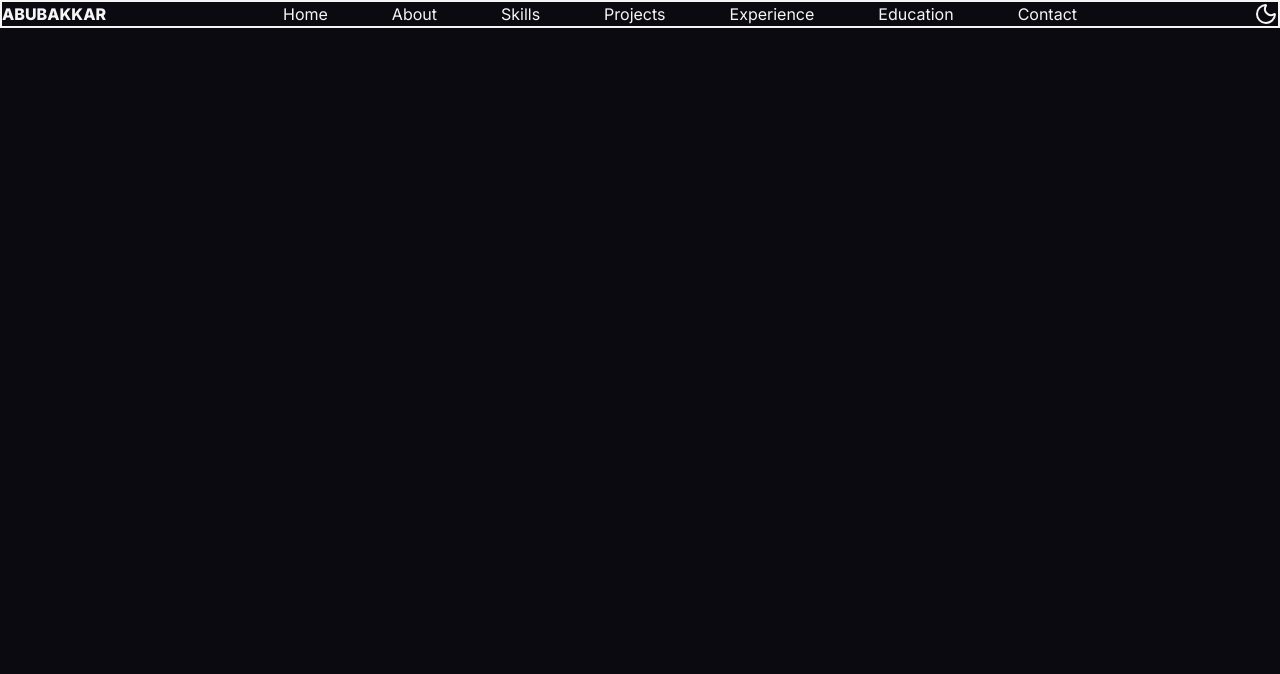
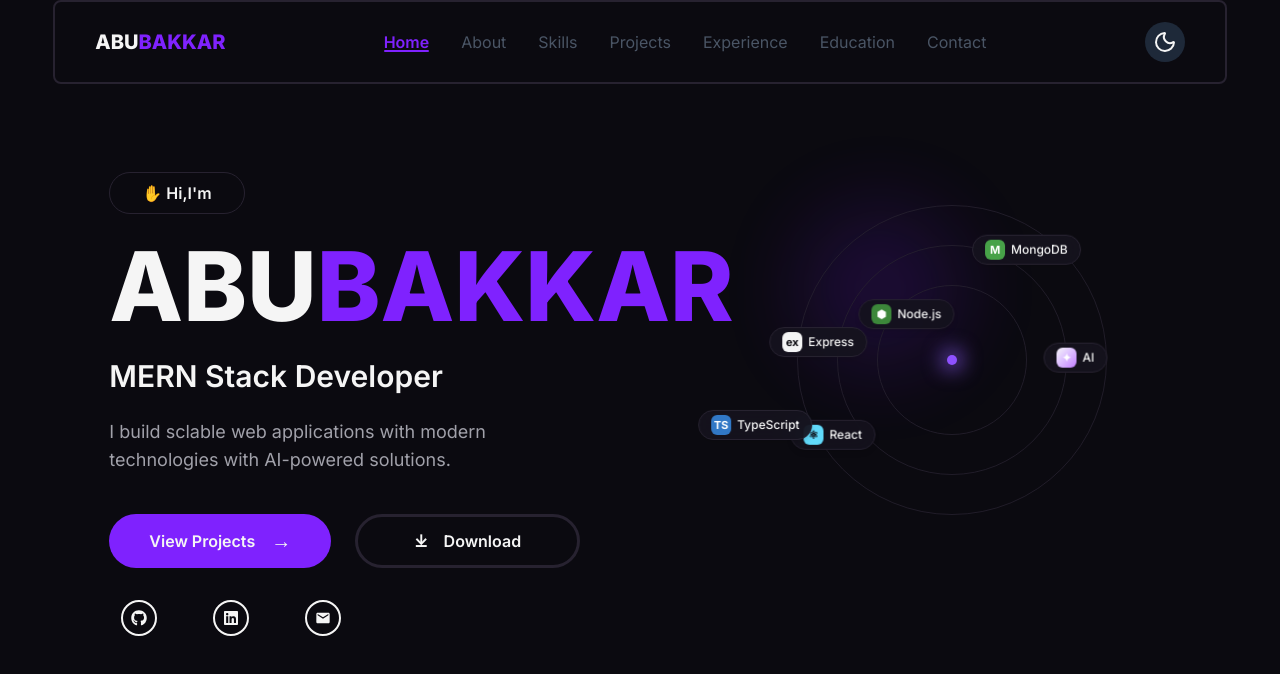
Before and after one commit to abubakkar-dev-code/personal_portfolio, a React (Vite) app in the folder frontend/: page / in a window 1280 px wide. Shown: the top 674 px of the page. Built offline with nearby package versions, Linux system fonts and the light colour scheme.

Commit message:
Completed the navbar and header section

```diff
--- a/frontend/package.json
+++ b/frontend/package.json
@@ -14,6 +14,7 @@
     "lucide-react": "^1.47.0",
     "react": "^19.2.8",
     "react-dom": "^19.2.8",
+    "react-icons": "^5.7.0",
     "react-router-dom": "^7.18.4",
     "tailwindcss": "^4.3.3"
   },
--- a/frontend/src/components/NavBar.tsx
+++ b/frontend/src/components/NavBar.tsx
@@ -1,42 +1,108 @@
-import { Moon } from "lucide-react";
+import { Menu, Moon, X, Sun } from "lucide-react";
+import { useState } from "react";
+
 import { Link } from "react-router-dom";
 
 const NavBar = () => {
+  const links = [
+    {
+      name: "Home",
+      path: "/",
+    },
+    {
+      name: "About",
+      path: "#about",
+    },
+    {
+      name: "Skills",
+      path: "#skills",
+    },
+    {
+      name: "Projects",
+      path: "#projects",
+    },
+    {
+      name: "Experience",
+      path: "#experience",
+    },
+    {
+      name: "Education",
+      path: "#education",
+    },
+    {
+      name: "Contact",
+      path: "#contact",
+    },
+  ];
+  const [activeStatus, setActiveStatus] = useState("home");
+  const [isMenuOpen, setIsMenuOpen] = useState(false);
+  const [isDark, setIsDark] = useState(true);
+  const togggleTheme = () => {
+    setIsDark((prev) => !prev);
+    document.documentElement.classList.toggle("light");
+  };
   return (
     <header>
-      <nav className="flex justify-between w-full border-2 w-[90%]" >
+      <nav className="flex px-6 lg:px-10 py-5  border-2 border-border rounded-lg w-11/12 mx-auto items-center">
         <div>
-          <h1 className="font-extrabold">ABUBAKKAR</h1>
+          <h1 className="font-extrabold text-xl">
+            ABU<span className="text-violet-600">BAKKAR</span>
+          </h1>
         </div>
-        <div>
-          <ul className="flex gap-16">
-            <li>
-              <Link to="/">Home</Link>
-            </li>
-            <li>
-              <Link to="/">About</Link>
-            </li>
-            <li>
-              <Link to="/">Skills</Link>
-            </li>
-            <li>
-              <Link to="/">Projects</Link>
-            </li>
-            <li>
-              <Link to="/">Experience</Link>
-            </li>
-            <li>
-              <Link to="/">Education</Link>
-            </li>
-            <li>
-              <Link to="/">Contact</Link>
-            </li>
+        <div className="flex-1 flex justify-center">
+          <ul className="hidden lg:flex gap-8">
+            {links.map((link) => {
+              const isActive = activeStatus === link.name.toLowerCase();
+              return (
+                <li key={link.name}>
+                  <Link
+                    to={link.path}
+                    onClick={() => setActiveStatus(link.name.toLowerCase())}
+                    className={`transition-all duration-200 relative after:content-[""] after:absolute after:bottom-0 after:left-0 after:w-full after:h-0.5 after:bg-violet-600 after:origin-bottom-left after:scale-x-0 after:transition-transform after:duration-300 after:ease-out hover:after:scale-x-100 ${isActive ? "text-violet-600 font-semibold" : "text-gray-600"}`}
+                  >
+                    {link.name}
+                    {isActive && (
+                      <span className="absolute bottom-0 left-0 right-0 w-full h-0.5 bg-violet-600 rounded-full"></span>
+                    )}
+                  </Link>
+                </li>
+              );
+            })}
           </ul>
         </div>
-        <div>
-          <Moon />
+        <div
+          onClick={togggleTheme}
+          className="px-2 py-2 rounded-full bg-gray-800 shrink-0 cursor-pointer"
+        >
+          {isDark ? <Moon /> : <Sun color="#FFFFFF"/>}
+        </div>
+        <div className="lg:hidden" onClick={() => setIsMenuOpen(!isMenuOpen)}>
+          {isMenuOpen?<X color="#ffffff" />:<Menu/>}
         </div>
       </nav>
+      {isMenuOpen && (
+        <div className="lg:hidden w-11/12 mx-auto rounded-lg border-2 border-border bg-secondary mt-2 p-5">
+          <ul className="flex flex-col gap-6">
+            {links.map((link) => {
+              const isActive = activeStatus === link.name.toLowerCase();
+              return (
+                <li key={link.name}>
+                  <Link
+                    to={link.path}
+                    onClick={() => setActiveStatus(link.name.toLowerCase())}
+                    className={`transition-all duration-200 relative after:content-[""] after:absolute after:bottom-0 after:left-0 after:w-full after:h-0.5 after:bg-violet-600 after:origin-bottom-left after:scale-x-0 after:transition-transform after:duration-300 after:ease-out hover:after:scale-x-100 ${isActive ? "text-violet-600 font-semibold" : "text-gray-600"}`}
+                  >
+                    {link.name}
+                    {isActive && (
+                      <span className="absolute bottom-0 left-0 right-0 w-full h-0.5 bg-violet-600 rounded-full"></span>
+                    )}
+                  </Link>
+                </li>
+              );
+            })}
+          </ul>
+        </div>
+      )}
     </header>
   );
 };
--- /dev/null
+++ b/frontend/src/components/OrbitVisuals.tsx
@@ -0,0 +1,123 @@
+const orbitConfig = [
+  {
+    ring: 1,
+    radius: 75,
+    duration: 16,
+    reverse: false,
+    angle: 0,
+    icon: "⚛",
+    label: "React",
+    iconBg: "bg-[#61DAFB]",
+    iconColor: "text-[#0B0A10]",
+  },
+  {
+    ring: 1,
+    radius: 75,
+    duration: 16,
+    reverse: false,
+    angle: 180,
+    icon: "⬢",
+    label: "Node.js",
+    iconBg: "bg-[#3C873A]",
+    iconColor: "text-white",
+  },
+  {
+    ring: 2,
+    radius: 115,
+    duration: 24,
+    reverse: true,
+    angle: 60,
+    icon: "M",
+    label: "MongoDB",
+    iconBg: "bg-[#47A248]",
+    iconColor: "text-white",
+  },
+  {
+    ring: 2,
+    radius: 115,
+    duration: 24,
+    reverse: true,
+    angle: 240,
+    icon: "ex",
+    label: "Express",
+    iconBg: "bg-zinc-100",
+    iconColor: "text-[#0B0A10]",
+  },
+  {
+    ring: 3,
+    radius: 155,
+    duration: 32,
+    reverse: false,
+    angle: 110,
+    icon: "TS",
+    label: "TypeScript",
+    iconBg: "bg-[#3178C6]",
+    iconColor: "text-white",
+  },
+  {
+    ring: 3,
+    radius: 155,
+    duration: 32,
+    reverse: false,
+    angle: 290,
+    icon: "✦",
+    label: "AI",
+    iconBg: "bg-gradient-to-br from-primary to-purple-400",
+    iconColor: "text-white",
+  },
+];
+
+export default function OrbitVisual() {
+  const uniqueRadii = Array.from(
+    new Set(orbitConfig.map((item) => item.radius)),
+  );
+  return (
+    <div className="relative w-full max-w-90 aspect-square mx-auto flex items-center justify-center">
+      <div
+        className="absolute left-1/2 top-1/2 h-36 w-36 -translate-x-1/2 -translate-y-1/2 rounded-full bg-violet-600/20 blur-2xl"
+        style={{ animation: "pulse-slow 4s ease-in-out infinite" }}
+      />
+      {uniqueRadii.map((radius) => (
+        <div
+          key={radius}
+          className="absolute left-1/2 top-1/2 -translate-x-1/2 -translate-y-1/2 rounded-full border border-border/80"
+          style={{ width: `${radius * 2}px`, height: `${radius * 2}px` }}
+        />
+      ))}
+      <div className="absolute left-1/2 top-1/2 h-2.5 w-2.5 -translate-x-1/2 -translate-y-1/2 rounded-full bg-violet-500 shadow-[0_0_20px_5px_rgba(139,92,246,0.8)]" />
+      {orbitConfig.map((item, i) => (
+        <div
+          key={i}
+          className="absolute left-1/2 top-1/2 w-0 h-0 pointer-events-none"
+          style={{
+            animation: `${item.reverse ? "orbit-reverse" : "orbit"} ${item.duration}s linear infinite`,
+          }}
+        >
+          <div
+            className="absolute left-0 top-0"
+            style={{
+              transform: `rotate(${item.angle}deg) translateX(${item.radius}px) rotate(-${item.angle}deg)`,
+            }}
+          >
+            <div
+              style={{
+                animation: `${item.reverse ? "orbit" : "orbit-reverse"} ${item.duration}s linear infinite`,
+              }}
+            >
+              <div className="pointer-events-auto -translate-x-1/2 -translate-y-1/2 flex items-center gap-1.5 whitespace-nowrap rounded-full border border-border bg-card/90 backdrop-blur-md px-3 py-1 shadow-md transition-transform hover:scale-110 hover:border-violet-500">
+                <span
+                  className={`flex h-5 w-5 items-center justify-center rounded-md text-[11px] font-bold ${item.iconBg} ${item.iconColor}`}
+                >
+                  {item.icon}
+                </span>
+                <span className="text-xs font-medium text-primary">
+                  {item.label}
+                </span>
+              </div>
+            </div>
+          </div>
+        </div>
+      ))}
+    </div>
+  );
+}
--- a/frontend/src/pages/Home.tsx
+++ b/frontend/src/pages/Home.tsx
@@ -1,10 +1,11 @@
-import React from "react";
 import NavBar from "../components/NavBar";
+import Hero from "../sections/hero/Hero";
 
 const Home = () => {
   return (
     <div>
       <NavBar />
+      <Hero />
     </div>
   );
 };
--- /dev/null
+++ b/frontend/src/sections/Education/Education.tsx
@@ -0,0 +1,9 @@
+import React from 'react'
+
+const Education = () => {
+  return (
+    <div>Education</div>
+  )
+}
+
+export default Education
--- /dev/null
+++ b/frontend/src/sections/about/About.tsx
@@ -0,0 +1,4 @@
+const About = () => {
+  return <div>About</div>;
+};
+export default About;
--- /dev/null
+++ b/frontend/src/sections/contact/Contact.tsx
@@ -0,0 +1,9 @@
+
+
+const Contact = () => {
+  return (
+    <div>Contact</div>
+  )
+}
+
+export default Contact
--- /dev/null
+++ b/frontend/src/sections/experience/Experience.tsx
@@ -0,0 +1,9 @@
+import React from 'react'
+
+const Experience = () => {
+  return (
+    <div>Experience</div>
+  )
+}
+
+export default Experience
--- /dev/null
+++ b/frontend/src/sections/hero/Hero.tsx
@@ -0,0 +1,52 @@
+import { MdEmail } from "react-icons/md";
+import OrbitVisual from "../../components/OrbitVisuals";
+import { FaGithub, FaLinkedin } from "react-icons/fa";
+
+const Hero = () => {
+  return (
+    <div className="mt-14">
+      <div className="w-11/12 mx-auto px-14 py-8 flex flex-col lg:flex lg:flex-row">
+        <div className="flex-1">
+          <div className="py-2 px-8 border border-border w-fit rounded-full">
+            <p className="font-semibold">✋ Hi,I'm</p>
+          </div>
+          <h1 className="font-extrabold text-8xl mt-6">
+            ABU<span className="text-violet-600">BAKKAR</span>
+          </h1>
+          <h2 className="mt-6 font-semibold text-3xl">MERN Stack Developer</h2>
+          <p className="text-text-secondary text-lg mt-6">
+            I build sclable web applications with modern
+            <br />
+            technologies with AI-powered solutions.
+          </p>
+          <div className="mt-10 flex gap-6">
+            <button className="py-3 px-10 bg-violet-600 rounded-full font-semibold flex gap-4 items-center">
+              View Projects<span className="text-xl"> →</span>
+            </button>
+            <button className="py-3 px-14 rounded-full font-semibold border-3 border-border flex items-center gap-4">
+              <span> ⤓ </span>Download
+            </button>
+          </div>
+          <div className="mt-8 flex gap-14 px-3">
+            <div className="px-2 py-2 rounded-full border-2">
+              <FaGithub />
+            </div>
+            <div className="px-2 py-2 rounded-full border-2">
+              <FaLinkedin />
+            </div>
+            <div className="px-2 py-2 rounded-full border-2">
+              <MdEmail />
+            </div>
+          </div>
+        </div>
+        <div className="flex-1 mt-2">
+          <div>
+            <OrbitVisual />
+          </div>
+        </div>
+      </div>
+    </div>
+  );
+};
+
+export default Hero;
--- /dev/null
+++ b/frontend/src/sections/projects/Projects.tsx
@@ -0,0 +1,9 @@
+import React from 'react'
+
+const Projects = () => {
+  return (
+    <div>Projects</div>
+  )
+}
+
+export default Projects
--- /dev/null
+++ b/frontend/src/sections/skills/Skills.tsx
@@ -0,0 +1,7 @@
+import React from "react";
+
+const Skills = () => {
+  return <div>Skills</div>;
+};
+
+export default Skills;
```
Also changed, not shown: frontend/src/index.css (+39 -0 lines), 1 other file (tests, documents, lock files or other folders).
